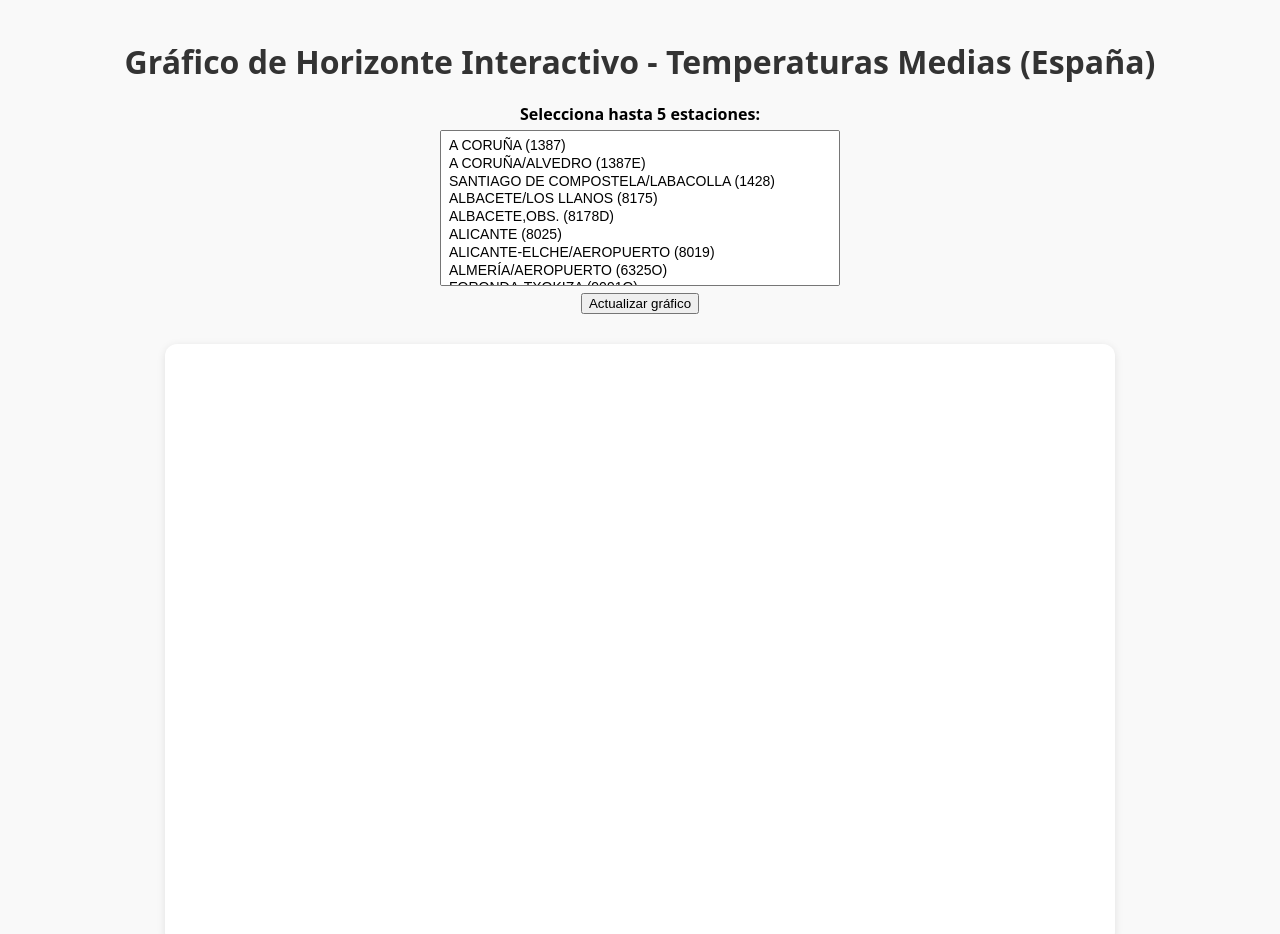
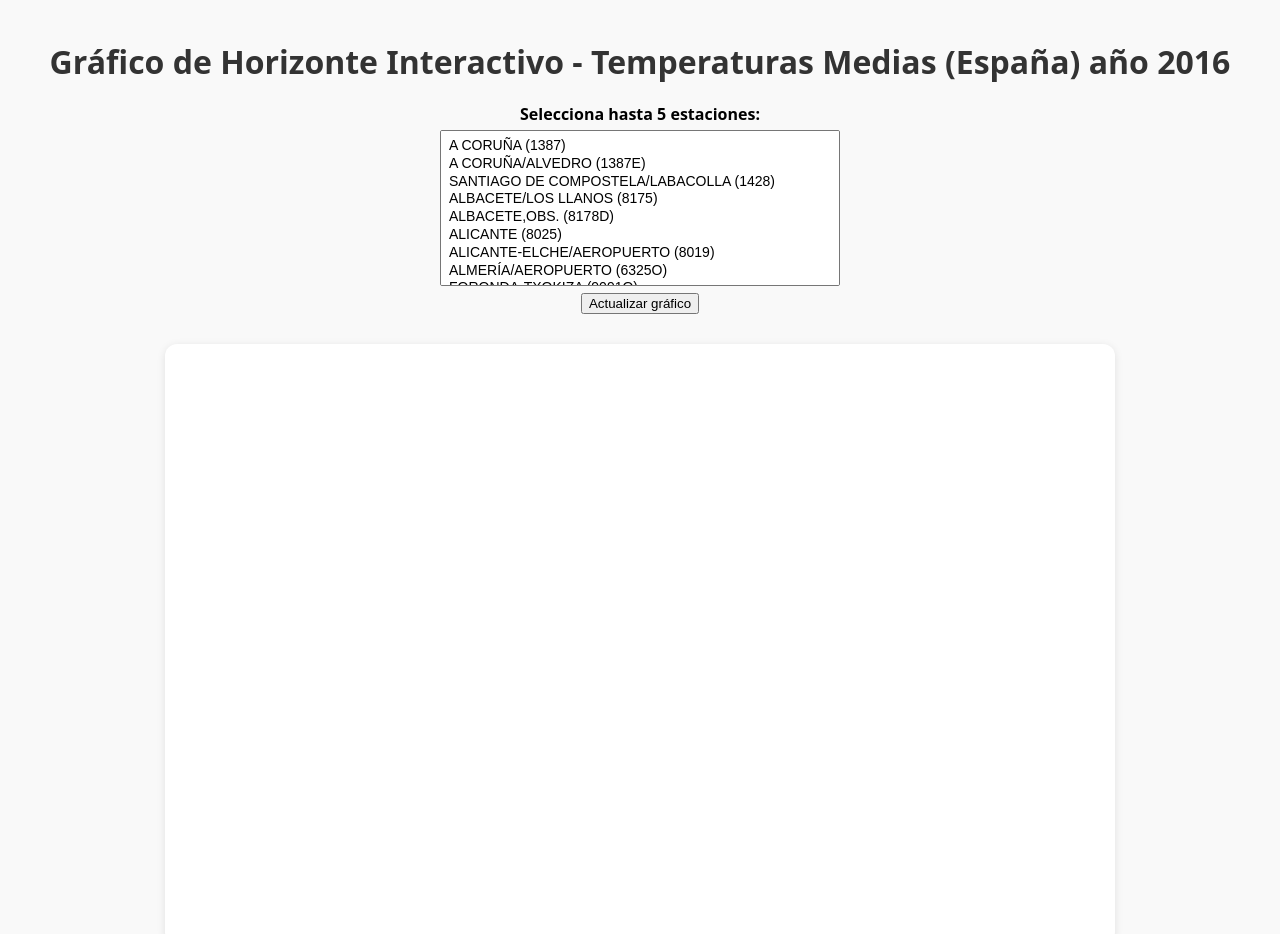
Before and after one commit to ebc00005/VisualizacionDatos, a plain HTML site: page Horizon_graph_2.html in a window 1280 px wide. Shown: the top 934 px of the page. Drawn offline with nearby package versions, Linux system fonts and the light colour scheme.

Commit message:
Update title to include year 2016

```diff
--- a/Horizon_graph_2.html
+++ b/Horizon_graph_2.html
@@ -39,7 +39,7 @@
   </style>
 </head>
 <body>
-  <h1>Gráfico de Horizonte Interactivo - Temperaturas Medias (España)</h1>
+  <h1>Gráfico de Horizonte Interactivo - Temperaturas Medias (España) año 2016</h1>
   <div style="text-align:center;">
     <label for="station-select">Selecciona hasta 5 estaciones:</label><br>
     <select id="station-select" multiple size="8" style="width:400px;"></select><br>
```
